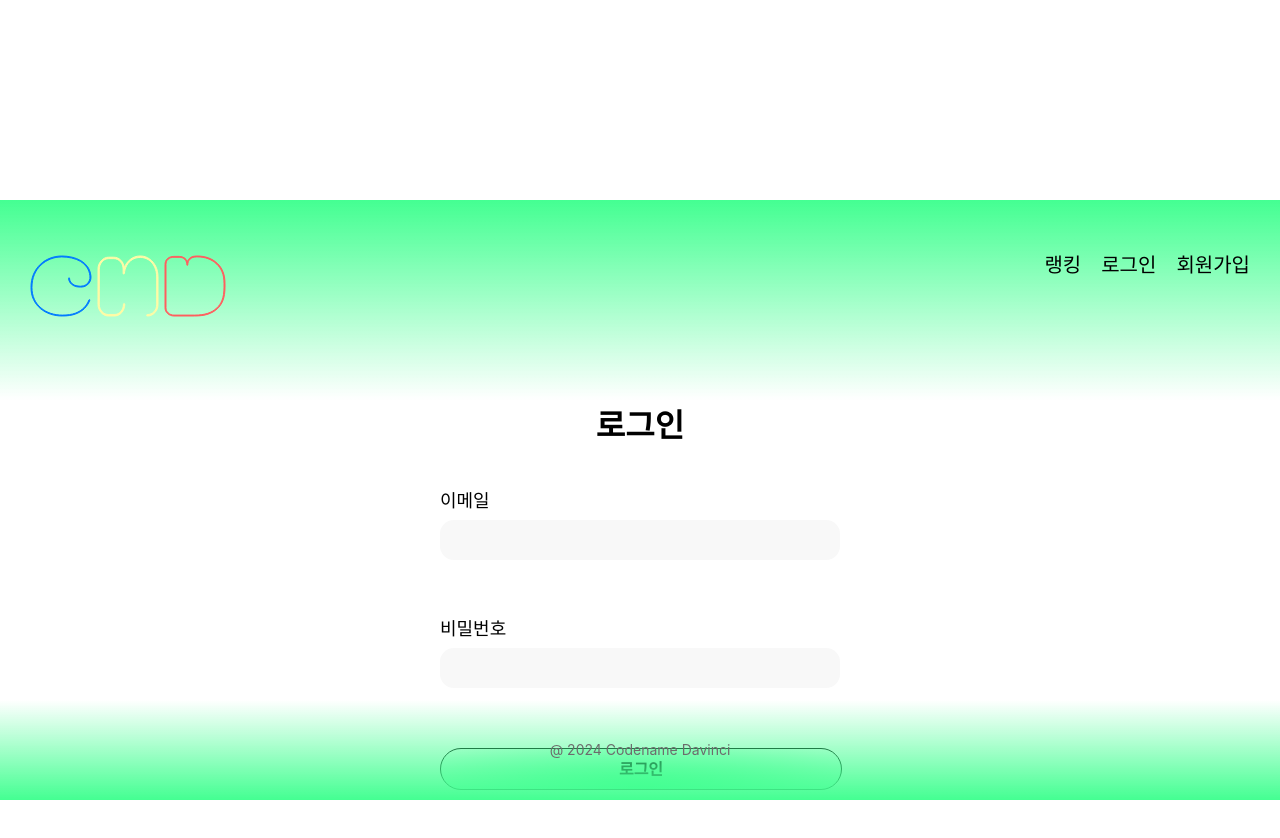
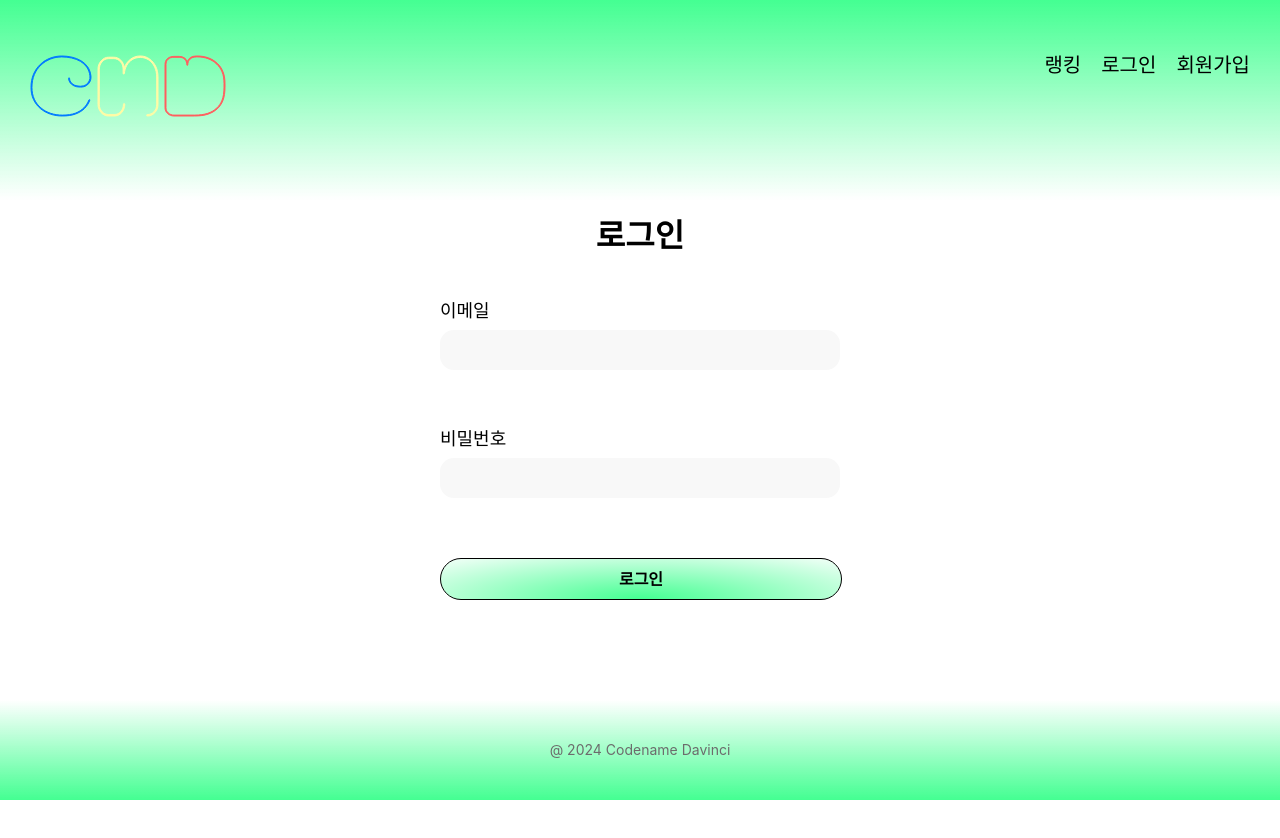
Before and after one commit to vsCode-Game/FE, a React (Vite) app: page /user/login in a window 1280 px wide. Shown: the top 838 px of the page. After the commit the page ends 800 px from the top, so only its background shows below. Built offline with nearby package versions, Linux system fonts and the light colour scheme; a web font is replaced by a local one.

Commit message:
💄 style: 레이아웃 깨지는 부분 수정

```diff
--- a/src/components/layout/layout/Layout.tsx
+++ b/src/components/layout/layout/Layout.tsx
@@ -1,14 +1,16 @@
 import Header from "@components/layout/header/Header";
 import Footer from "../footer/Footer";
 import { Outlet } from "react-router-dom";
-import { Wrapper } from "./LayoutStyle";
+import { Wrapper, Container } from "./LayoutStyle";
 
 export default function Layout() {
   return (
     <>
       <Wrapper>
         <Header />
-        <Outlet />
+        <Container>
+          <Outlet />
+        </Container>
         <Footer />
       </Wrapper>
     </>
--- a/src/components/layout/layout/LayoutStyle.ts
+++ b/src/components/layout/layout/LayoutStyle.ts
@@ -1,6 +1,12 @@
 import styled from "styled-components";
 
 export const Wrapper = styled.div`
-  padding: 200px 0 100px 0;
-  box-shadow: inset 0 0 0 blue;
+  width: 100%;
+  height: 100%;
 `;
+
+export const Container = styled.section`
+  width: 100%;
+  height: 100%;
+  padding-top: 200px;
+`;
--- a/src/pages/user/login/LoginStyle.ts
+++ b/src/pages/user/login/LoginStyle.ts
@@ -3,11 +3,10 @@ import styled from "styled-components";
 export const container = styled.div`
   display: flex;
   flex-direction: column;
-  justify-content: center;
   align-items: center;
-  height: 100vh;
   width: 100%;
   gap: 50px;
+  margin-top: 20px;
 `;
 
 export const loginBox = styled.div`
--- a/src/styles/GlobalStyle.ts
+++ b/src/styles/GlobalStyle.ts
@@ -2,40 +2,6 @@ import { createGlobalStyle } from "styled-components";
 
 const GlobalStyles = createGlobalStyle`
 
-
-  :root {
-    background-color: #fff;
-    /* variables */
-    --color-primary: #44FF92;
-    --color-secondary: #2571FF;
-    --color-rose: #FF5E5E;
-    --color-warning: #FF5E5E;
-    --color-yellow-100: #FFF740;
-    --color-yellow-500: #FFFBA6;
-    --color-yellow-900: #FFFDD7;
-    --color-gray-0: #FFFFFF;
-    --color-gray-100: #F8F8F8;
-    --color-gray-200: #E4E4E4;
-    --color-gray-300: #C5C5C5;
-    --color-gray-400: #949494;
-    --color-gray-500: #7F7F7F;
-    --color-gray-600: #6C6C6C;
-    --color-gray-700: #454545;
-    --color-gray-800: #232323;
-    --color-gray-900: #121212;
-    --color-gray-999: #000000;
-    --shadow: 1px 1px 5px 0 rgba(176, 176, 176, 0.5);
-    --radius-sm: 12px;
-    --radius-md: 14px;
-    --radius-lg: 50%;
-
-    width: 100vw;
-    height: 100vh;
-  }
-
-  *{
-    box-sizing: border-box;
-  }
 
   html, body, div, span, applet, object, iframe,
   h1, h2, h3, h4, h5, h6, p, blockquote, pre,
@@ -110,10 +76,46 @@ img {
   -webkit-text-size-adjust: none; /* Chrome, Safari, Opera */
   -ms-text-size-adjust: none; /* IE */
   user-select: none; /* Non-prefixed version, currently supported by Chrome, Edge, Opera and Firefox */
-  height: 100%; /* Prevent vertical bounce and set height to full view */
   margin: unset;
   padding: unset;
+  width: 100vw;
+  height: 100vh;
 }
+
+:root {
+  background-color: #fff;
+  /* variables */
+  --color-primary: #44FF92;
+  --color-secondary: #2571FF;
+  --color-rose: #FF5E5E;
+  --color-warning: #FF5E5E;
+  --color-yellow-100: #FFF740;
+  --color-yellow-500: #FFFBA6;
+  --color-yellow-900: #FFFDD7;
+  --color-gray-0: #FFFFFF;
+  --color-gray-100: #F8F8F8;
+  --color-gray-200: #E4E4E4;
+  --color-gray-300: #C5C5C5;
+  --color-gray-400: #949494;
+  --color-gray-500: #7F7F7F;
+  --color-gray-600: #6C6C6C;
+  --color-gray-700: #454545;
+  --color-gray-800: #232323;
+  --color-gray-900: #121212;
+  --color-gray-999: #000000;
+  --shadow: 1px 1px 5px 0 rgba(176, 176, 176, 0.5);
+  --radius-sm: 12px;
+  --radius-md: 14px;
+  --radius-lg: 50%;
+
+  width: 100vw;
+  height: 100vh;
+}
+
+*{
+  box-sizing: border-box;
+}
+
 `;
 
 export default GlobalStyles;
```
